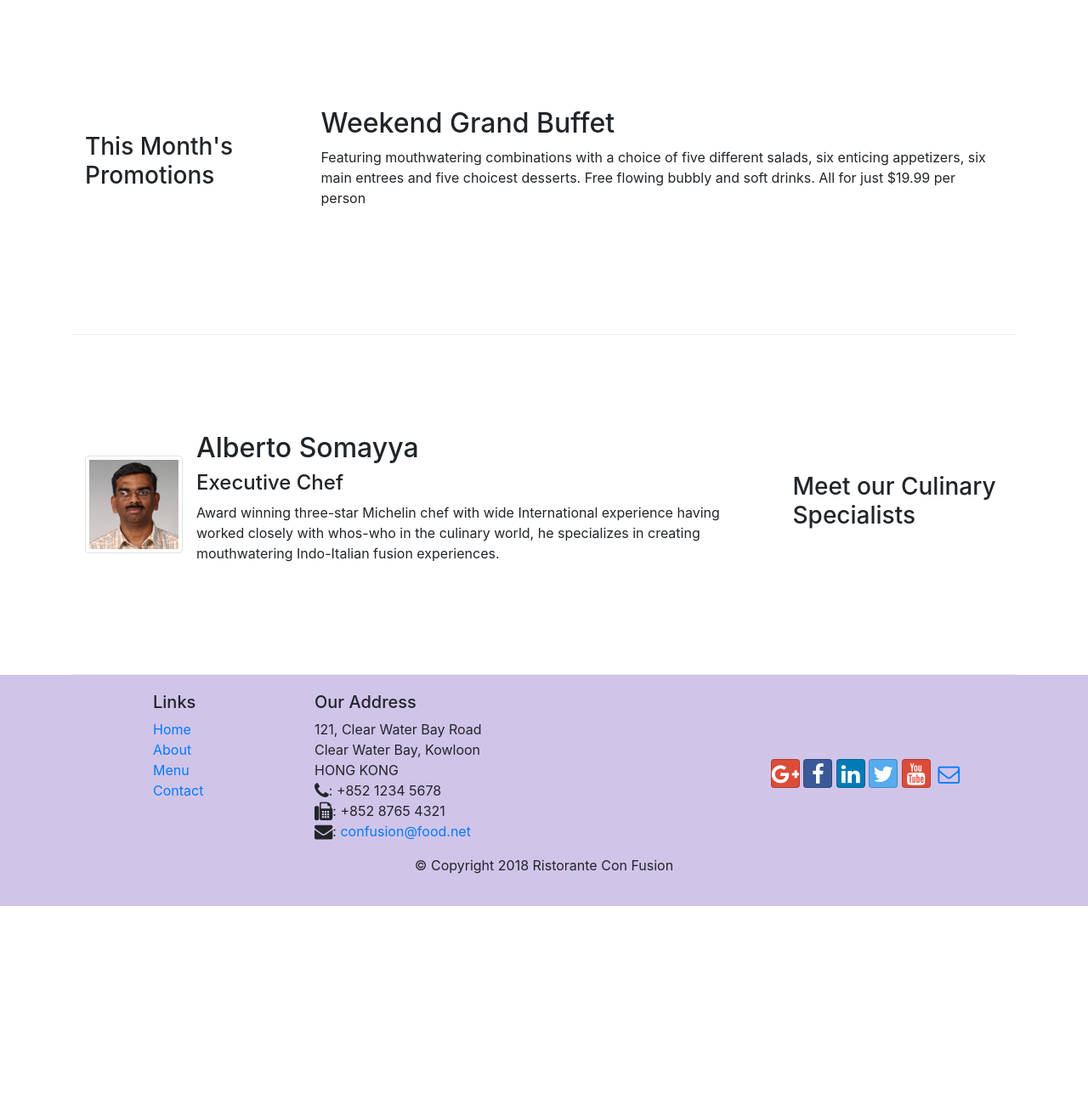
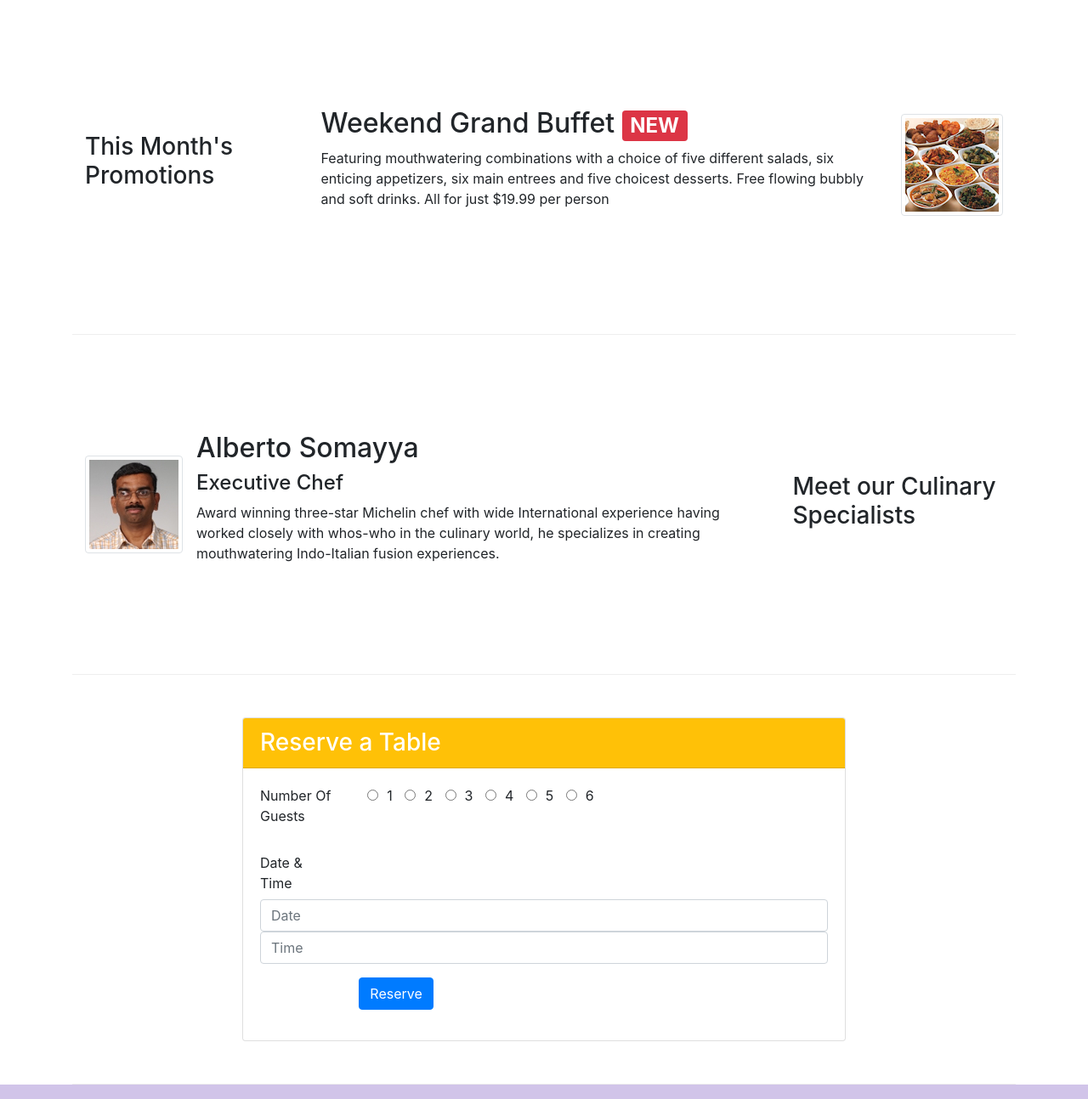
Before and after one commit to im-rh-ansari/bootstrap, a website: page index.html in a window 1280 px wide. Shown: the part 740-2033 px from the top of the page at 85% size. Before the commit the page ends 1806 px from the top, so only its background shows below. Drawn offline with nearby package versions, Linux system fonts and the light colour scheme.

Commit message:
Assignment 2

```diff
--- a/css/styles.css
+++ b/css/styles.css
@@ -37,3 +37,7 @@ body {
 .navbar-dark {
     background-color: #512DA8;
 }
+
+input[type="radio"]{
+    margin: 0 10px 0 10px;
+}
--- a/index.html
+++ b/index.html
@@ -39,8 +39,13 @@
                     <h1>Ristorante con Fusion</h1>
                     <p>We take inspiration from the World's best cuisines, and create a unique fusion experience. Our lipsmacking creations will tickle your culinary senses!</p>
                 </div>
-                <div class="col-12 col-sm align-self-center">
+                <div class="col-12 col-sm-3 align-self-center">
                         <img src="img/logo.png" class="img-fluid">
+                </div>
+                <div class="col-12 col-sm-3 align-self-center">
+                    <div class="btn-group btn-block">
+                        <a class="btn btn-warning btn-block" href="#Reserve">Reserve Table</a>
+                    </div>
                 </div>
             </div>
         </div>
@@ -59,7 +64,7 @@
                                 <span class="badge badge-danger">HOT</span>
                                 <span class="badge badge-pill badge-secondary">$4.99</span>
                             </h2>
-                            <p>A unique combination of Indian Uthappam (pancake) and Italian pizza, topped with Cerignola olives, ripe vine cherry tomatoes, Vidalia onion, Guntur chillies and Buffalo Paneer.</p>
+                            <p class="d-none d-sm-block">A unique combination of Indian Uthappam (pancake) and Italian pizza, topped with Cerignola olives, ripe vine cherry tomatoes, Vidalia onion, Guntur chillies and Buffalo Paneer.</p>
                     </div>
                 </div>
             </div>
@@ -71,8 +76,15 @@
                 <h3>This Month's Promotions</h3>
             </div>
             <div class="col col-sm col-md">
-                <h2>Weekend Grand Buffet</h2>
-                <p>Featuring mouthwatering combinations with a choice of five different salads, six enticing appetizers, six main entrees and five choicest desserts. Free flowing bubbly and soft drinks. All for just $19.99 per person </p>
+                <div class="media">
+                    <img class="d-flex ml-3 img-thumbnail align-self-center order-last" src="img/buffet.png" alt="Buffet">
+                    <div class="media-body">
+                        <h2>Weekend Grand Buffet
+                            <span class="badge badge-danger">NEW</span>
+                        </h2>
+                        <p class="d-none d-sm-block">Featuring mouthwatering combinations with a choice of five different salads, six enticing appetizers, six main entrees and five choicest desserts. Free flowing bubbly and soft drinks. All for just $19.99 per person </p>
+                    </div>
+                </div>
             </div>
         </div>
 
@@ -86,13 +98,50 @@
                     <div class="media-body">
                             <h2>Alberto Somayya</h2>
                             <h4>Executive Chef</h4>
-                            <p>Award winning three-star Michelin chef with wide International experience having worked closely with whos-who in the culinary world, he specializes in creating mouthwatering Indo-Italian fusion experiences. </p>
+                            <p class="d-none d-sm-block">Award winning three-star Michelin chef with wide International experience having worked closely with whos-who in the culinary world, he specializes in creating mouthwatering Indo-Italian fusion experiences. </p>
                     </div>
                 </div>
             </div>
         </div>
     </div>
-
+    <div class="container">
+        <div class="row row-content">
+            <div class="col-12 col-sm-8 offset-sm-2">
+                <div class="card" id="Reserve">
+                    <h3 class="card-header bg-warning text-white">Reserve a Table</h3>
+                    <div class="card-body">
+                        <form>
+                            <div class="form-group row">
+                                <label for="numguest" class="col-12 col-md-2 col form-label">Number Of Guests</label>
+                                <div class="col-12 col-md-8">
+                                    <label class="radio-inline"><input type="radio" name="numguest">1</label>
+                                    <label class="radio-inline"><input type="radio" name="numguest">2</label>
+                                    <label class="radio-inline"><input type="radio" name="numguest">3</label>
+                                    <label class="radio-inline"><input type="radio" name="numguest">4</label>
+                                    <label class="radio-inline"><input type="radio" name="numguest">5</label>
+                                    <label class="radio-inline"><input type="radio" name="numguest">6</label>
+                                </div>
+                            </div>
+                            <div class="form-group row">
+                                <label for="time" class="col-12 col-md-2 col-form-label">Date &amp; Time</label>
+                                <div class="col-12 col-md-12">
+                                    <input type="text" class="form-control" id="date" name="date" placeholder="Date">
+                                </div>
+                                <div class="col-12 col-md-12">
+                                        <input type="text" class="form-control" id="time" name="time" placeholder="Time">
+                                </div>
+                            </div>
+                            <div class="form-group row">
+                                <div class="offset-md-2 col-md-10">
+                                    <button type="submit" class="btn btn-primary">Reserve</button>
+                                </div>
+                            </div>
+                        </form>
+                    </div>
+                </div>
+            </div>
+        </div>
+    </div>
     <footer class="footer">
         <div class="container">
             <div class="row">
```
